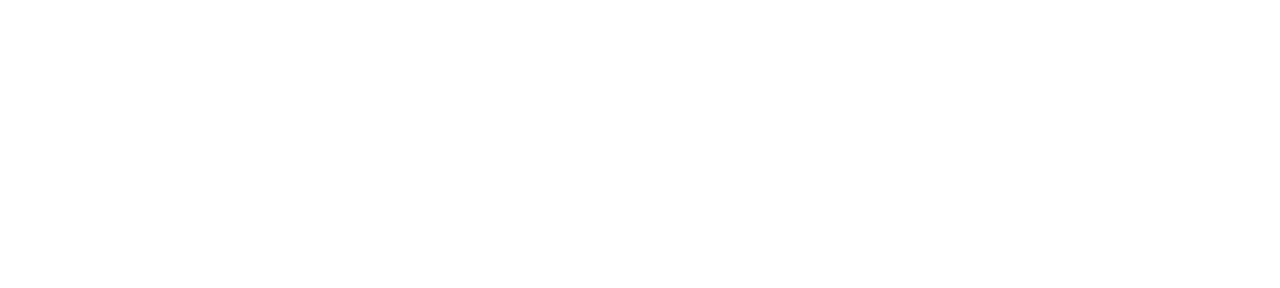
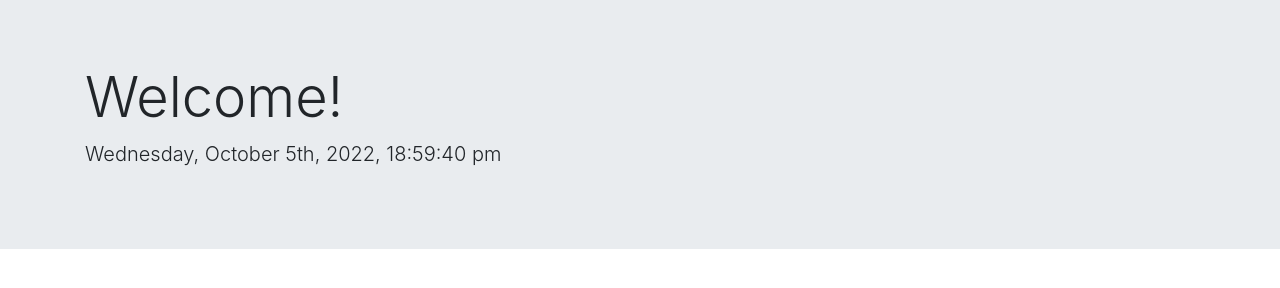
Before and after one commit to dpackaz/project-tracker, a plain HTML site: page index.html in a window 1280 px wide. Drawn offline with nearby package versions, Linux system fonts and the light colour scheme.

Commit message:
add jumbotron with date and time

```diff
--- a/index.html
+++ b/index.html
@@ -6,10 +6,20 @@
         <meta name="viewport" content="width=device-width, initial-scale=1.0">
         <link rel="stylesheet" href="https://cdnjs.cloudflare.com/ajax/libs/twitter-bootstrap/4.5.0/css/bootstrap.min.css">
         <link rel="stylesheet" src="./style.css">
-    <title>Document</title>
+        <script
+        type="text/javascript"
+        src="https://cdnjs.cloudflare.com/ajax/libs/moment.js/2.27.0/moment.min.js"></script>
+        <title>Project Tracker</title>
     </head>
     <body>
-
+        <header>
+            <div class="jumbotron jumbotron-fluid">
+                <div class="container">
+                  <h1 class="display-4">Welcome!</h1>
+                  <p class="lead custom-current-time">Today's Date</p>
+                </div>
+              </div>
+        </header>
 
         <script src="https://cdnjs.cloudflare.com/ajax/libs/jquery/3.5.1/jquery.slim.min.js"></script>
         <script src="https://cdnjs.cloudflare.com/ajax/libs/popper.js/1.16.1/umd/popper.min.js"></script>
--- a/script.js
+++ b/script.js
@@ -0,0 +1,3 @@
+var customCurrentTime = moment().format("dddd, MMMM Do, YYYY, HH:mm:ss a");
+$(".custom-current-time").text(customCurrentTime);
+console.log(customCurrentTime);
```
Lines whose indentation alone changed are shown as unchanged.
